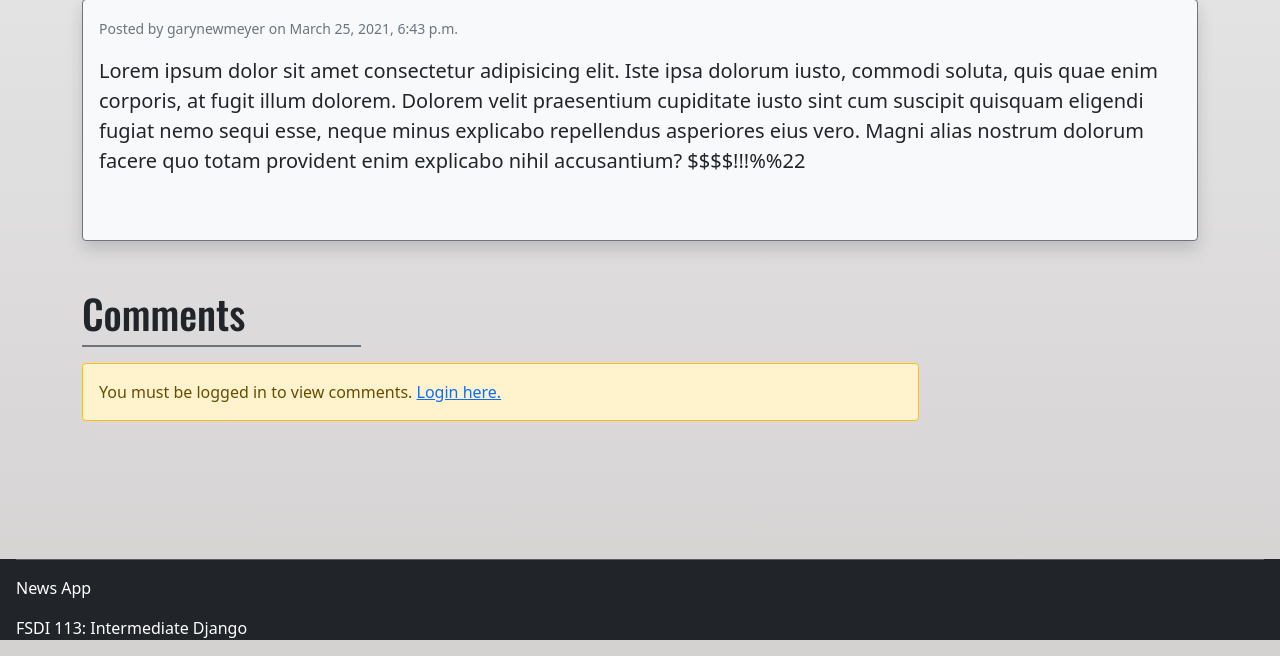
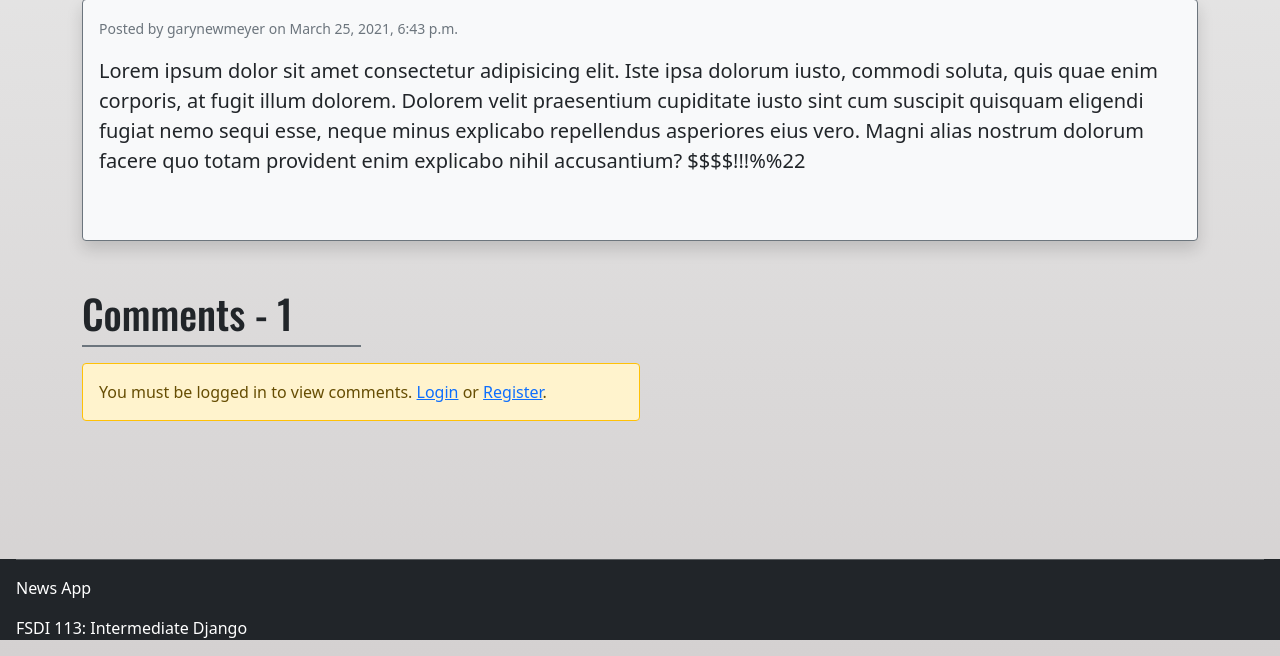
Before and after one commit to gen8787/FSDI-113-News-App, a Django app: page /articles/1/ in a window 1280 px wide. Shown: the part 177-833 px from the top of the page. Run offline with Django 3.2, Linux system fonts and the light colour scheme; data comes from the database, SQL or seed files in the repository; some libraries are stand-ins or nearby versions.

Commit message:
quick fixes

```diff
--- a/config/settings.py
+++ b/config/settings.py
@@ -125,8 +125,8 @@ USE_TZ = True
 # https://docs.djangoproject.com/en/3.1/howto/static-files/
 
 STATIC_URL = '/static/'
-STATICFILES_DIRS = [str(BASE_DIR.joinpath('static'))]
-STATIC_ROOT = str(BASE_DIR.joinpath('staticfiles'))
+# STATICFILES_DIRS = [str(BASE_DIR.joinpath('static'))]
+# STATIC_ROOT = str(BASE_DIR.joinpath('staticfiles'))
 AUTH_USER_MODEL = 'accounts.CustomUser'  # <---- A D D
 
 LOGIN_REDIRECT_URL = 'home'  # <--- A D D
--- a/templates/articles/all_articles.html
+++ b/templates/articles/all_articles.html
@@ -18,7 +18,8 @@
                 <div class="card-body">
                     <h3 class="card-title g-font display-6 mb-0">{{article.title}}</h3>
                     <small class="card-subtitle text-muted">posted by {{article.author}} on {{article.created_at}}</small>
-                    <small class="text-muted"> | comments: {{article.comments.count}}</small>
+                    <br>
+                    <small class="text-muted">comments: {{article.comments.count}}</small>
                     <p class="card-text mt-3">{{article.body}}</p>
                     <a href="{% url 'one_article' article.pk %}" class="btn btn-primary btn-wide">Read more...</a>
                     {% if user.id == article.author.id %}
--- a/templates/articles/one_article.html
+++ b/templates/articles/one_article.html
@@ -24,7 +24,7 @@
 
     <!-- C O M M E N T S -->
     <div class="comments mt-5">
-        <h3 class="g-font display-6">Comments</h3>
+        <h3 class="g-font display-6">Comments - {{article.comments.count}}</h3>
         <div class="divider bg-primary border border-secondary w-25 mb-3"></div>
 
         <!-- C O M M E N T -->
@@ -58,8 +58,8 @@
             </div>
         {% endfor %}
         {% else %}
-            <div class="alert-warning mt-3 p-3 border border-warning rounded w-75" role="alert">You must be logged in to view comments.
-            <a href="{% url 'login' %}">Login here.</a>
+            <div class="alert-warning mt-3 p-3 border border-warning rounded w-50" role="alert">You must be logged in to view comments.
+            <a href="{% url 'login' %}">Login</a> or <a href="{% url 'signup' %}">Register</a>.
             </div>
         {% endif %}
 
```
Also changed, not shown: db.sqlite3.
